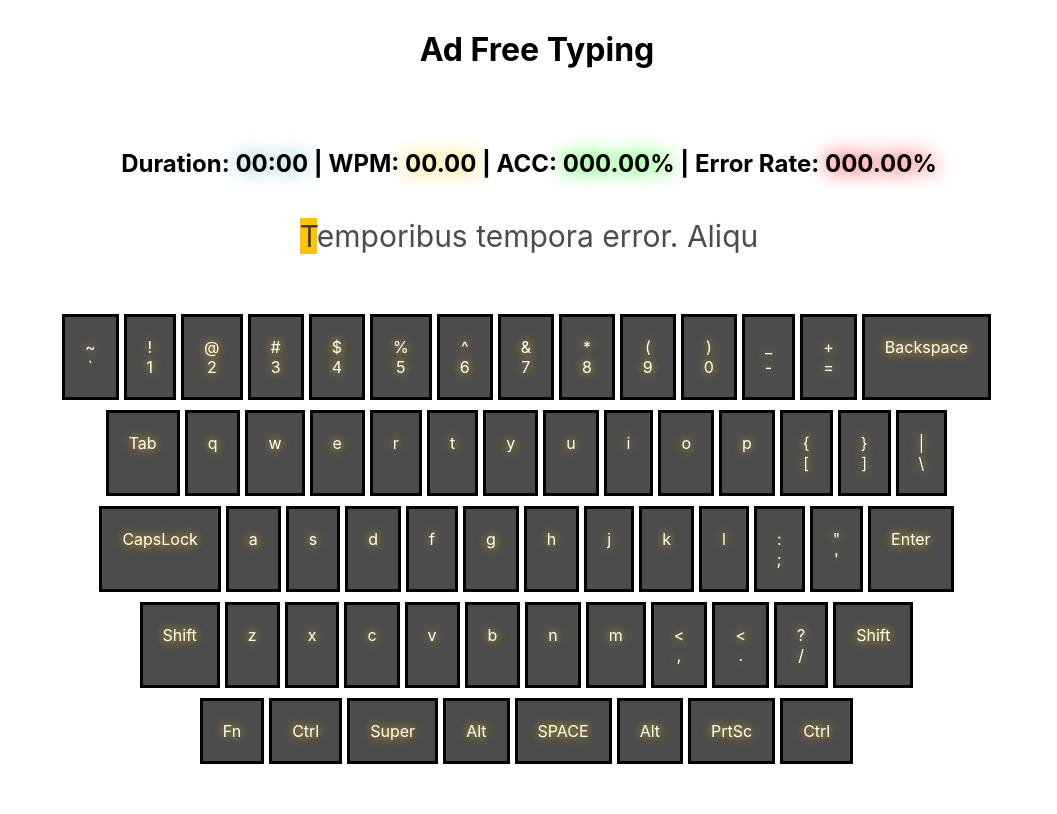
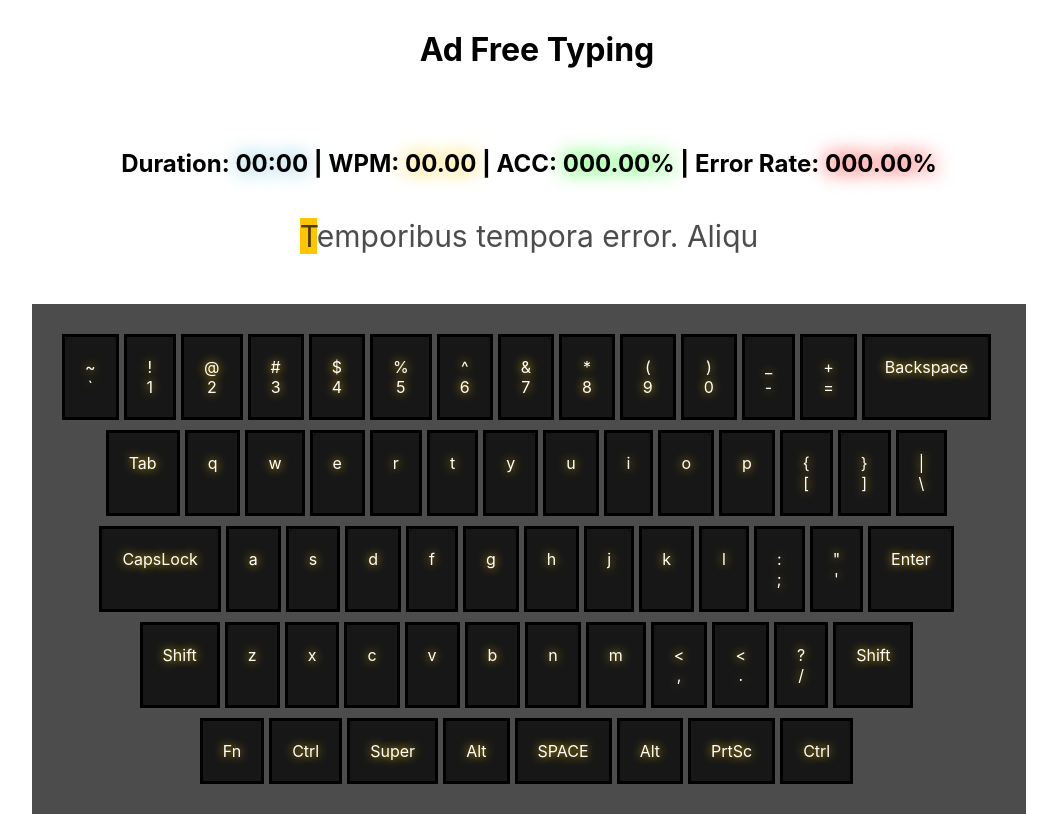
Before and after one commit to jstephensdev/ad-free-typing, a React (Create React App) app: page / in a window 1280 px wide. Shown: the whole page, without its empty margins (111-1168 px from the left). Built offline with nearby package versions, Linux system fonts and the light colour scheme.

Commit message:
keyboard background

```diff
--- a/src/components/Keyboard.tsx
+++ b/src/components/Keyboard.tsx
@@ -121,7 +121,7 @@ export const Keyboard = () => {
                     <span>{incomingChars.substring(0, 30)}</span>
                 </p>
             </section>
-            <div>
+            <div className='keyboard'>
                 {keyRows.map((row: Array<key>, index) => (
                     <div className="keyboard-row" key={index}>
                         {row.map((key: key) => (
--- a/src/css/App.css
+++ b/src/css/App.css
@@ -60,6 +60,11 @@ h1 {
     box-shadow: 0 0 10px #ffc600;
 }
 
+.keyboard{
+    background: rgb(0, 0, 0, 0.7);
+    padding: 20px;
+}
+
 .keyboard-row {
     display: flex;
     flex-direction: row;
```
